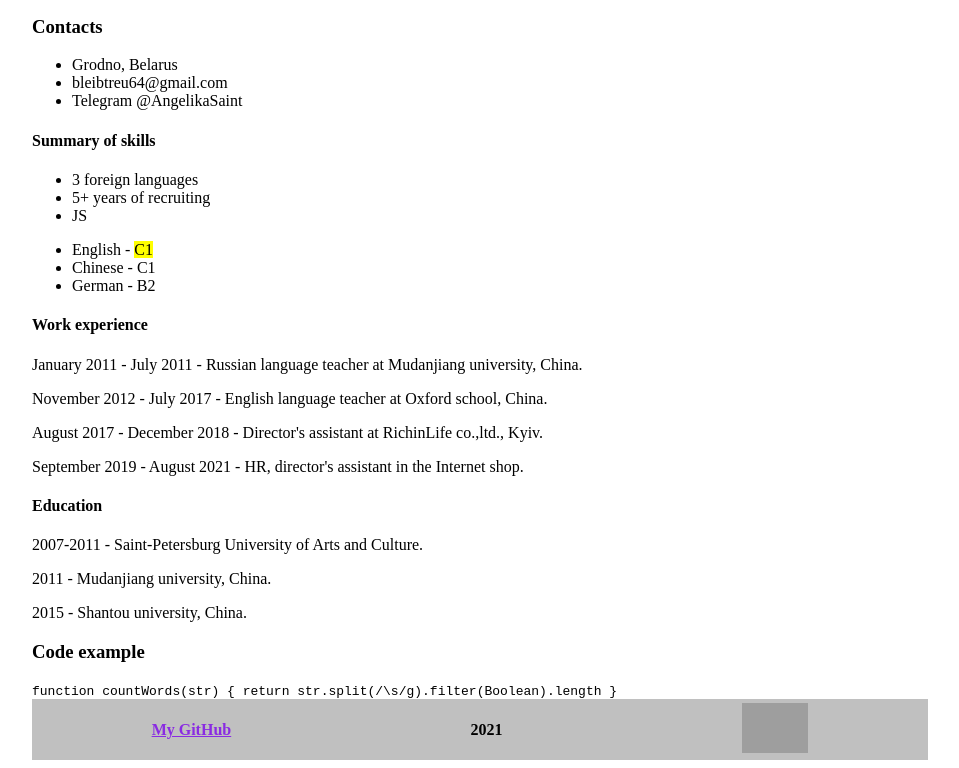
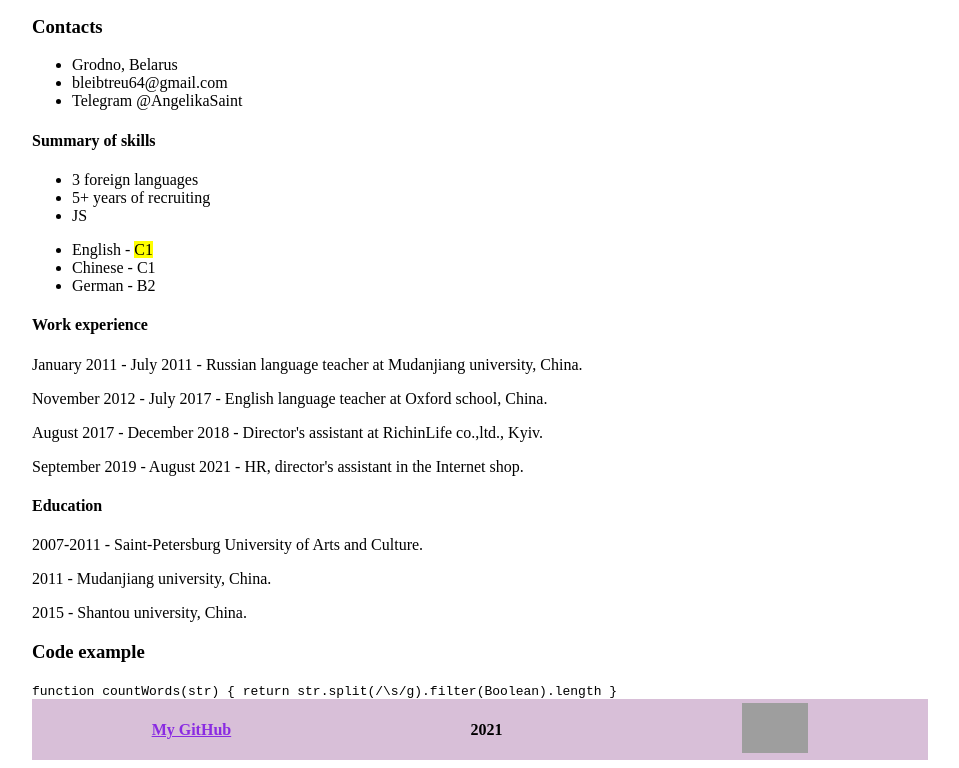
Before and after one commit to AngelikaOva/rsschool-cv, a plain HTML site: page index.html in a window 1280 px wide. Shown: the part 356-1124 px from the top of the page, without its empty margins (160-1119 px from the left). Drawn offline with Linux system fonts and the light colour scheme; grey boxes are pictures that could not be loaded.

Commit message:
docs: update index.html

```diff
--- a/styles.css
+++ b/styles.css
@@ -20,7 +20,7 @@ h1 {
 
 }
 footer {
-    background-color:silver;
+    background-color:thistle;
     display: flex;
     justify-content: space-around;
     align-items: center;
```
